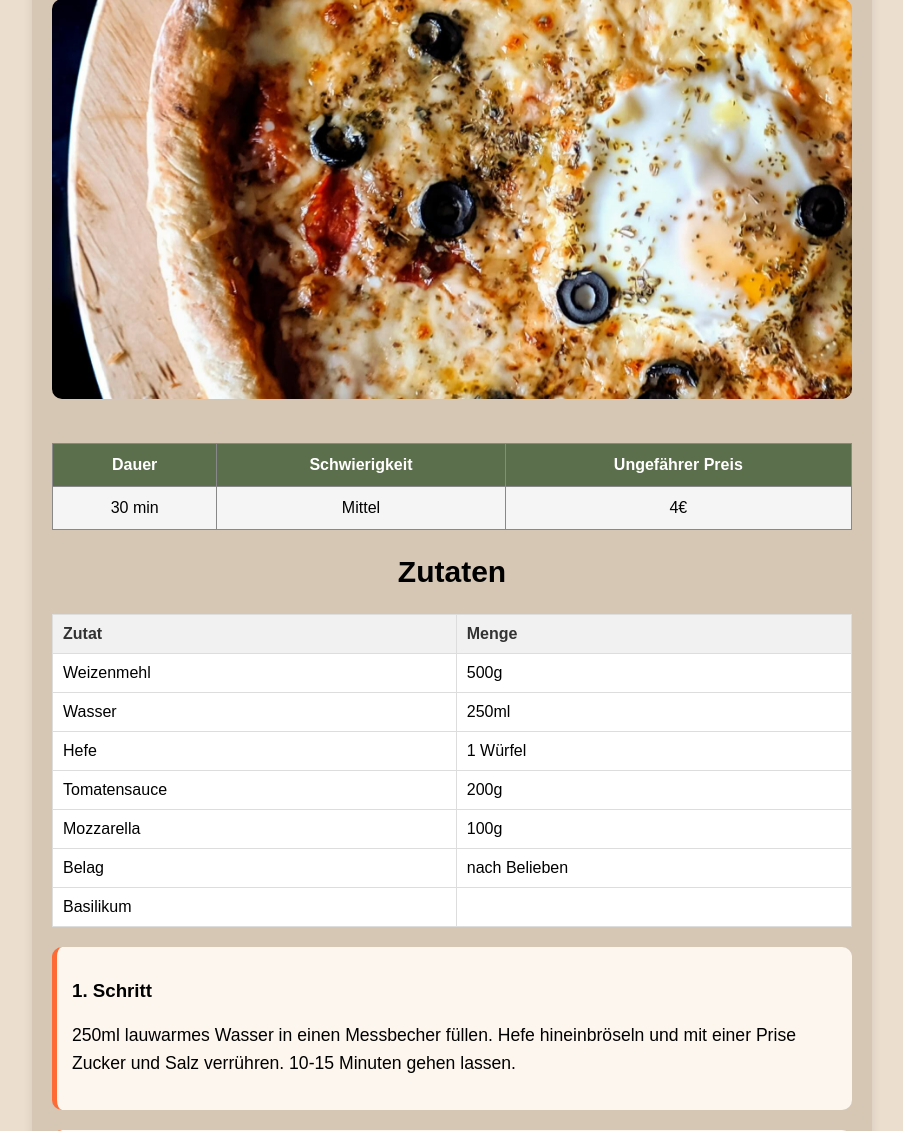
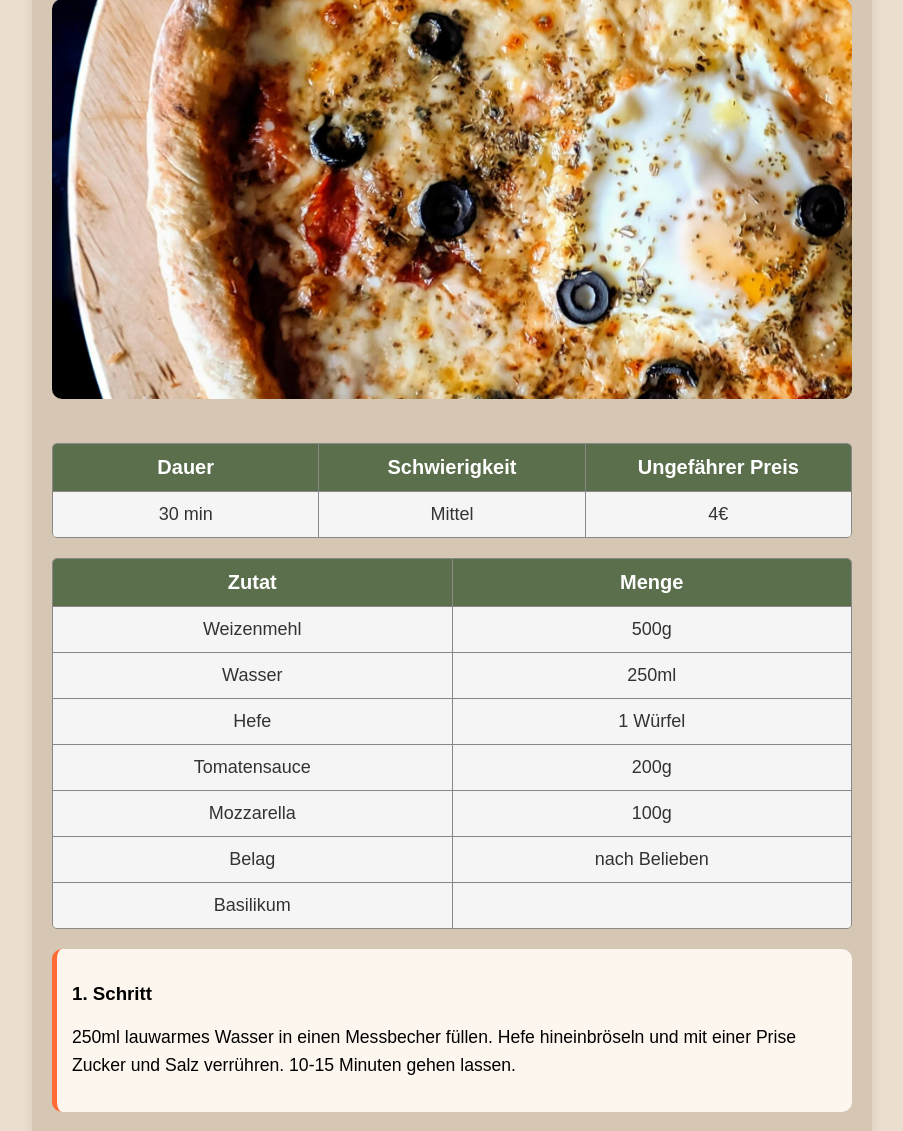
Before and after one commit to cln34/RezeptWebsite, a PHP site: page /rezept.php in a window 1280 px wide. Shown: the part 316-1447 px from the top of the page, without its empty margins (188-1091 px from the left). Run offline with PHP 8.4, Linux system fonts and the light colour scheme.

Commit message:
Tabellen in HTML entfernt und einheitliches Design eingefügt (bei Rezept)

```diff
--- a/css/rezept.css
+++ b/css/rezept.css
@@ -1,5 +1,3 @@
-
-
 
 .rezept-container {
   max-width: 800px;
@@ -25,25 +23,6 @@
 
 .rezept-container ul {
   padding-left: 20px;
-}
-
-.rezept-info-table {
-  width: 100%;
-  border-collapse: collapse;
-  margin: 20px 0;
-}
-
-.rezept-info-table th,
-.rezept-info-table td {
-  padding: 12px;
-  border: 1px solid #888;
-  text-align: center;
-  background-color: #f5f5f5;
-}
-
-.rezept-info-table th {
-  background-color: #5C6F4D;
-  color: white;
 }
 
 .rezept-schritt {
@@ -77,28 +56,47 @@
   background-color: #4a593d;
 }
 
-.zutaten-table {
-    width: 100%;
-    border-collapse: collapse;
-    margin-top: 20px;
+/* Einheitliches Design für Zutaten & Rezept-Info */
+
+.table-container {
+  display: flex;
+  flex-direction: column;
+  margin: 20px 0;
+  border: 1px solid #888;
+  border-radius: 5px;
+  overflow: hidden;
+  font-family: sans-serif;
 }
 
-  .zutaten-table th, .zutaten-table td {
-    text-align: left;
-    padding: 10px;
-    border: 1px solid #ddd;
+.table-header,
+.table-row {
+  display: flex;
+  justify-content: space-between;
+  text-align: center;
 }
 
-  .zutaten-table th {
-    background-color: #f1f1f1;
+.table-header {
+  background-color: #5C6F4D;
+  color: white;
   font-weight: bold;
-    color: #333;
+  font-size: 20px;
 }
 
-  .zutaten-table td {
-    background-color: #ffffff;
+.table-header div,
+.table-row div {
+  flex: 1;
+  padding: 12px;
+  border-right: 1px solid #888;
 }
 
-  .zutaten-table tr:hover {
-    background-color: #f9f9f9;
+.table-header div:last-child,
+.table-row div:last-child {
+  border-right: none;
 }
+
+.table-row {
+  background-color: #f5f5f5;
+  color: #333;
+  border-top: 1px solid #888;
+  font-size: 18px;
+}
--- a/rezept.php
+++ b/rezept.php
@@ -22,58 +22,32 @@
   <h2>Pizza</h2>
   <img src="images/pizza.jpg" alt="Das ist ein Bild von Pizza" title="Lecker Pizza" class="rezept-bild" />
 
-  <table class="rezept-info-table">
-    <tr>
-      <th>Dauer</th>
-      <th>Schwierigkeit</th>
-      <th>Ungefährer Preis</th>
-    </tr>
-    <tr>
-      <td>30 min</td>
-      <td>Mittel</td>
-      <td>4€</td>
-    </tr>
-  </table>
+  <div class="table-container">
+    <div class="table-header">
+      <div>Dauer</div>
+      <div>Schwierigkeit</div>
+      <div>Ungefährer Preis</div>
+    </div>
+    <div class="table-row">
+      <div>30 min</div>
+      <div>Mittel</div>
+      <div>4€</div>
+    </div>
+  </div>
 
-  <h2>Zutaten</h2>
-<table class="zutaten-table">
-  <thead>
-    <tr>
-      <th>Zutat</th>
-      <th>Menge</th>
-    </tr>
-  </thead>
-  <tbody>
-    <tr>
-      <td>Weizenmehl</td>
-      <td>500g</td>
-    </tr>
-    <tr>
-      <td>Wasser</td>
-      <td>250ml</td>
-    </tr>
-    <tr>
-      <td>Hefe</td>
-      <td>1 Würfel</td>
-    </tr>
-    <tr>
-      <td>Tomatensauce</td>
-      <td>200g</td>
-    </tr>
-    <tr>
-      <td>Mozzarella</td>
-      <td>100g</td>
-    </tr>
-    <tr>
-      <td>Belag</td>
-      <td>nach Belieben</td>
-    </tr>
-    <tr>
-      <td>Basilikum</td>
-      <td></td>
-    </tr>
-  </tbody>
-</table>
+  <div class="table-container">
+    <div class="table-header">
+      <div>Zutat</div>
+      <div>Menge</div>
+    </div>
+    <div class="table-row"><div>Weizenmehl</div><div>500g</div></div>
+    <div class="table-row"><div>Wasser</div><div>250ml</div></div>
+    <div class="table-row"><div>Hefe</div><div>1 Würfel</div></div>
+    <div class="table-row"><div>Tomatensauce</div><div>200g</div></div>
+    <div class="table-row"><div>Mozzarella</div><div>100g</div></div>
+    <div class="table-row"><div>Belag</div><div>nach Belieben</div></div>
+    <div class="table-row"><div>Basilikum</div><div></div></div>
+  </div>
 
   <div class="rezept-schritt">
     <h3>1. Schritt</h3>
```
Lines whose indentation alone changed are shown as unchanged.
